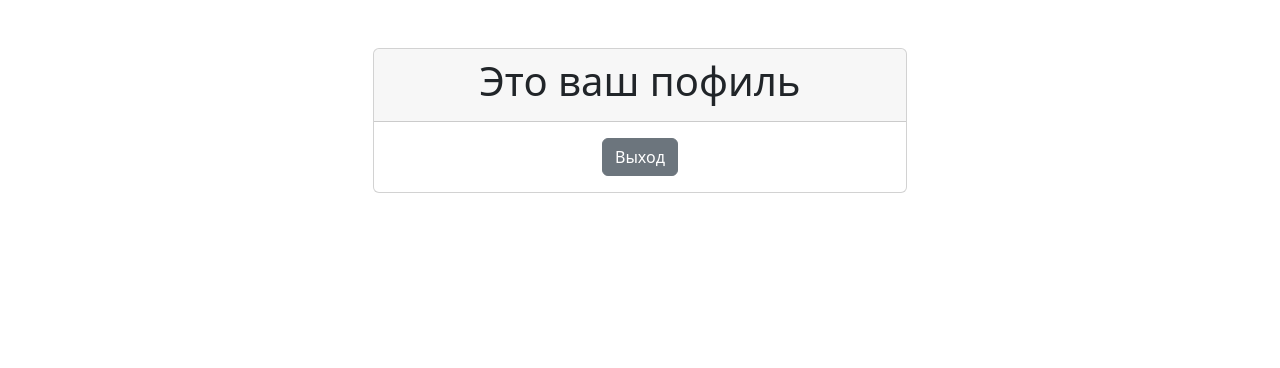
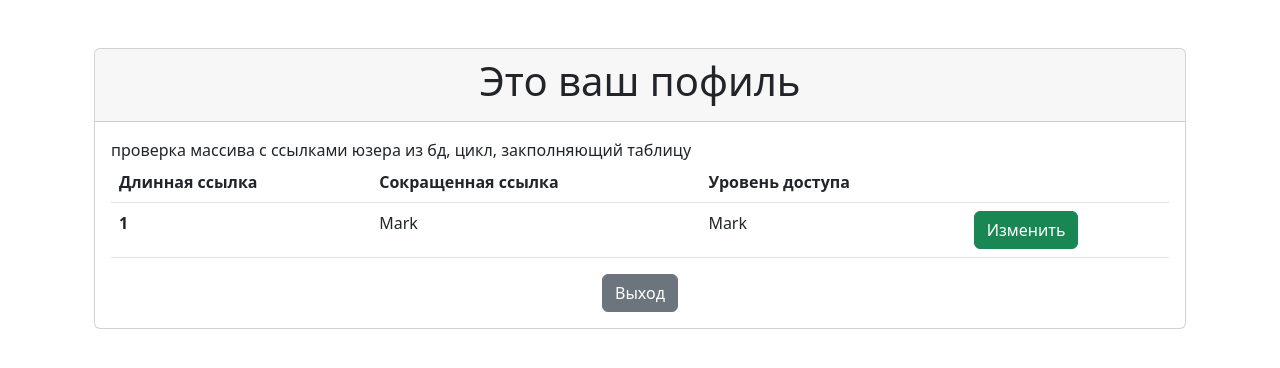
Before and after one commit to sam-mad-damn/url_shortener, a Flask app: page /profile in a window 1280 px wide. Shown: the part 56-424 px from the top of the page. Run offline with Flask 3, Linux system fonts and the light colour scheme; the visitor is signed in with stand-in values (Sample User, id 1); data that the repository does not hold is empty.

Commit message:
создала функции для работы с ссылками в базе данных

```diff
--- /dev/null
+++ b/config.py
@@ -0,0 +1,2 @@
+access_lvls= {}
+access_lvls={"0":"Публичный доступ","1":"Общий доступ","2":"Приватный доступ"}
--- a/functions.py
+++ b/functions.py
@@ -35,3 +35,24 @@ def find_user(cursor, login, password):
         return True
     else:
         return False
+
+def get_user_id(cursor,login):
+    return cursor.execute('''SELECT id FROM users WHERE login=?;''', ([login,])).fetchone()
+
+#функция добавления ссылки
+def add_link(connection, long, short):
+    connection.cursor().execute('''INSERT INTO links(long,short) VALUES(?,?)''',([long,short,]))
+    connection.commit()
+    connection.close()
+
+# функция добавления ссылки пользователя
+def add_user_link(connection, user_id, link_id, access_lvl):
+    connection.cursor().execute('''INSERT INTO users_links(user_id,link_id,access_lvl) VALUES(?,?,?)''',
+                                ([user_id, link_id, access_lvl]))
+    connection.commit()
+    connection.close()
+
+
+# функция получения списка ссылок пользователя
+def get_users_links(cursor,user_id):
+    print(cursor.execute('''SELECT * FROM links WHERE users_links.user_id=?;''',([user_id])).fetchall())
--- a/main.py
+++ b/main.py
@@ -30,6 +30,7 @@ def login():
             # проверяем пароли и если совпадают то авторизуем пользователя
             if user_pass != False and bcrypt.check_password_hash(user_pass[0],password):
                 authorization(con.cursor(), login, password)
+                session["user_id"]=get_user_id(con.cursor(),login)
                 session["auth"] = True
                 # отправляем на страницу профиля
                 return redirect(f"http://127.0.0.1:5000/profile")
@@ -63,6 +64,8 @@ def register():
 @app.route('/profile')
 def profile():
     if "auth" in session:
+        con = sqlite3.connect(r"db.db")
+        get_users_links(con.cursor(),session["user_id"])
         return render_template("profile.html", auth=session["auth"])
     else:
         return redirect(f'http://127.0.0.1:5000/login')
--- a/templates/profile.html
+++ b/templates/profile.html
@@ -3,13 +3,31 @@
 {% block content %}
   <div class="container">
     <div class="row justify-content-center mt-5">
-      <div class="col-md-6">
+      <div class="col-md-12">
         <div class="card">
           <div class="card-header">
             <h1 class="text-center">Это ваш пофиль</h1>
           </div>
 
-          <div class="card-body">
+          <div class="card-body">проверка массива с ссылками юзера из бд, цикл, закполняющий таблицу
+            <table class="table">
+              <thead>
+                <tr>
+                  <th scope="col">Длинная ссылка</th>
+                  <th scope="col">Сокращенная ссылка</th>
+                  <th scope="col">Уровень доступа</th>
+                  <th scope="col"></th>
+                </tr>
+              </thead>
+               <tbody>
+                  <tr>
+                    <th scope="row">1</th>
+                    <td>Mark</td>
+                    <td>Mark</td>
+                    <td><button class="btn btn-success">Изменить</button></td>
+                  </tr>
+                </tbody>
+            </table>
             <div class="text-center">
               <a href="/logout" class="btn btn-secondary">Выход</a>
             </div>
```
Also changed, not shown: bd.py (+9 -3 lines).
